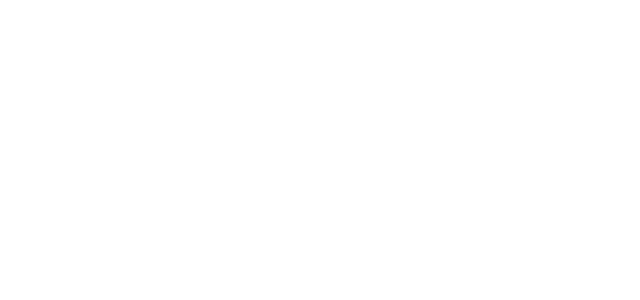
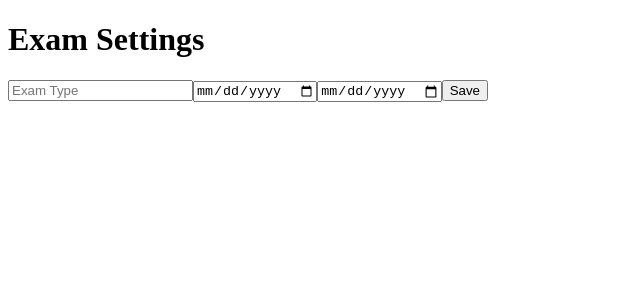
Before and after one commit to shubhambatwal01/Exam-Seating-Arrangement, a React app in the folder frontend/: page /exam-settings in a window 1280 px wide. Before the commit this address had no page. Shown: the top 300 px of the page, without its empty margins (0-640 px from the left). Built offline with nearby package versions, Linux system fonts and the light colour scheme; the HTML template or start-up script is replaced by a standard one.

Commit message:
exam setting page added

```diff
--- a/frontend/src/App.jsx
+++ b/frontend/src/App.jsx
@@ -4,6 +4,7 @@
 import Subjects from "./pages/Subjects";
 import Students from "./pages/students";
 import Faculty from "./pages/Faculty";
+import ExamSettings from "./pages/examSettings";
 
 function App() {
   return (
@@ -13,6 +14,7 @@
         <Route path="/subjects" element={<Subjects />} />
         <Route path="/students" element={<Students />} />
         <Route path="/faculty" element={<Faculty />} />
+        <Route path="/exam-settings" element={<ExamSettings />} />
       </Routes>
     </BrowserRouter>
   );
--- /dev/null
+++ b/frontend/src/pages/examSettings.jsx
@@ -0,0 +1,59 @@
+import { useState } from "react";
+
+function ExamSettings() {
+  const [settings, setSettings] = useState({
+    examType: "",
+    startDate: "",
+    endDate: "",
+    sessionsPerDay: 2,
+  });
+
+  const handleSubmit = (e) => {
+    e.preventDefault();
+
+    console.log(settings);
+  };
+
+  return (
+    <div>
+      <h1>Exam Settings</h1>
+
+      <form onSubmit={handleSubmit}>
+        <input
+          type="text"
+          placeholder="Exam Type"
+          onChange={(e) =>
+            setSettings({
+              ...settings,
+              examType: e.target.value,
+            })
+          }
+        />
+
+        <input
+          type="date"
+          onChange={(e) =>
+            setSettings({
+              ...settings,
+              startDate: e.target.value,
+            })
+          }
+        />
+
+        <input
+          type="date"
+          onChange={(e) =>
+            setSettings({
+              ...settings,
+              endDate: e.target.value,
+            })
+          }
+        />
+
+        <button>Save</button>
+      </form>
+    </div>
+  );
+}
+
+export default ExamSettings;
```
